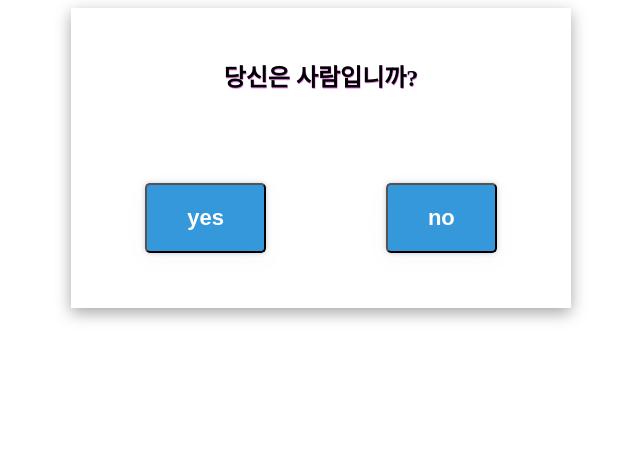
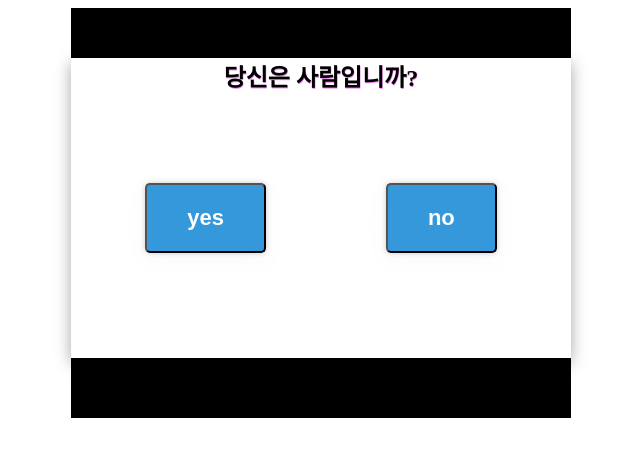
Before and after one commit to dv-yeop920/javascript-practice, a plain HTML site: page modal.html in a window 1280 px wide. Both pictures are taken after a click on the button "click". Shown: the whole page, without its empty margins (319-959 px from the left). Drawn offline with Linux system fonts and the light colour scheme.

Commit message:
바탕화면 눌러도 모달 사라지게 하기
실험중

```diff
--- a/modal.html
+++ b/modal.html
@@ -9,11 +9,13 @@
 </head>
 <body>
     <div id="containor">
-        <div class="modal">
-            <h2 id="text">당신은 사람입니까?</h2>
-            <div id="button">
-                <button class="yes-no" id="yes">yes</button>
-                <button class="yes-no" id="no">no</button>
+        <div class="black-bg">
+            <div class="modal">
+                <h2 id="text">당신은 사람입니까?</h2>
+                <div id="button">
+                    <button class="yes-no" id="yes">yes</button>
+                    <button class="yes-no" id="no">no</button>
+                </div>
             </div>
         </div>
         <button  class = "modal-button">
--- a/src/css/modal.css
+++ b/src/css/modal.css
@@ -1,3 +1,4 @@
+
 .modal {
     background-color: white;
     height: 300px;
@@ -48,6 +49,11 @@
     flex-direction: column;
 }
 
+.black-bg {
+    background-color: black;
+    z-index: 1;
+}
+
 .modal-button {
     padding: 20px 40px 20px 40px;
     background-color: #9b59b6;
--- a/src/js/modal.js
+++ b/src/js/modal.js
@@ -2,9 +2,12 @@ const button = document.querySelector(".modal-button");
 const modal = document.querySelector(".modal");
 const modalButtonYes = document.querySelector("#yes");
 const modalButtonNo = document.querySelector("#no");
+const modalBackGround = document.querySelector(".black-bg");
+
 
 const handleClick = () => {
     modal.classList.add("show-modal");
+    modalBackGround.classList.add("show-modal");
     button.classList.add("row-button");
     return;
 }
@@ -14,6 +17,13 @@ const handleClickModalButton = () => {
     button.classList.remove("row-button");
 }
 
+const handleClickBackGround = (event) => {
+    modal.classList.remove("show-modal");
+    button.classList.remove("row-button");
+}
+
+
+
 
 
 
@@ -21,3 +31,4 @@ const handleClickModalButton = () => {
 modalButtonNo.addEventListener("click" , handleClickModalButton);
 modalButtonYes.addEventListener("click" , handleClickModalButton);
 button.addEventListener("click" , handleClick);
+modalBackGround.addEventListener("click" , handleClickBackGround);
```
